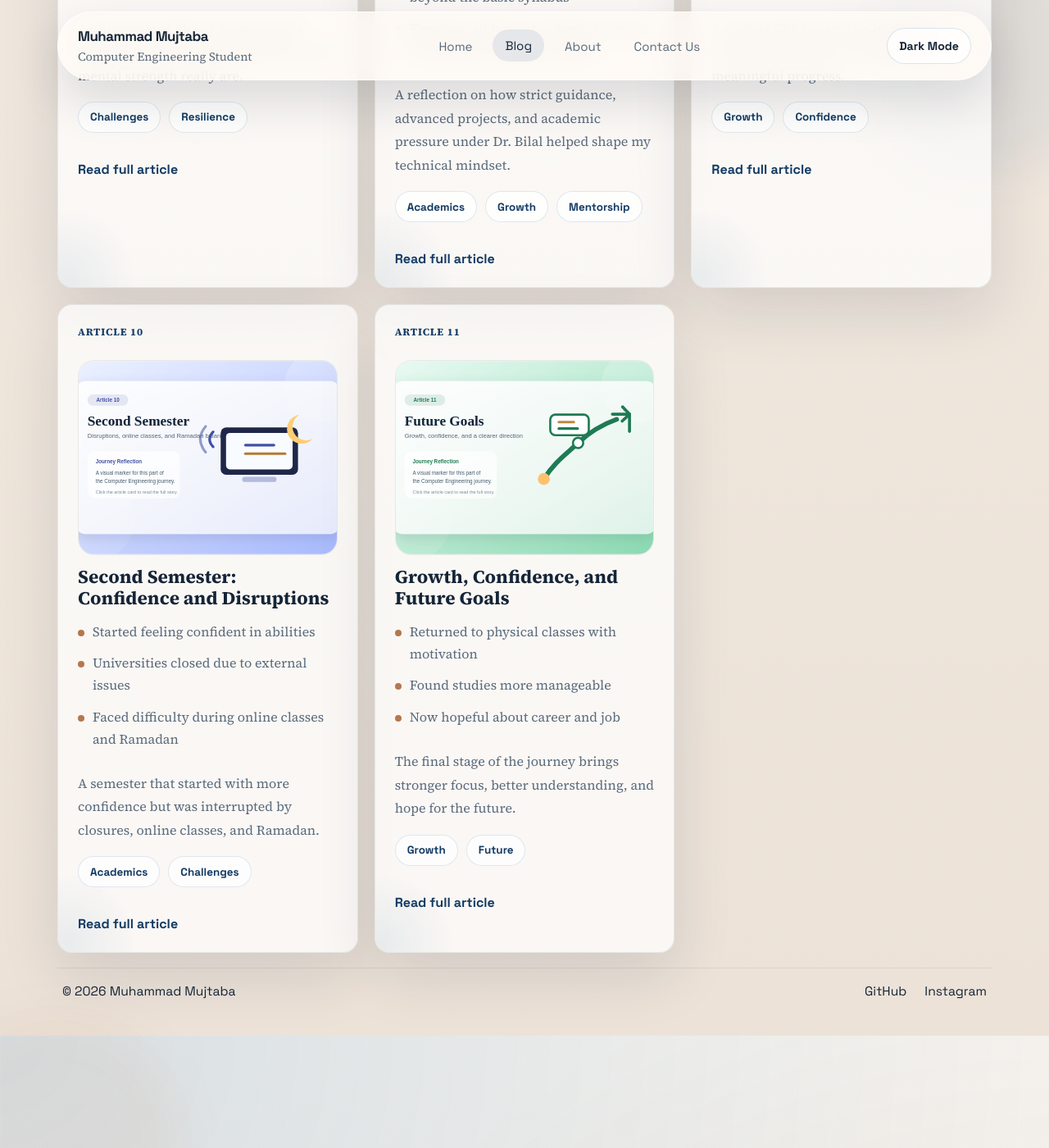
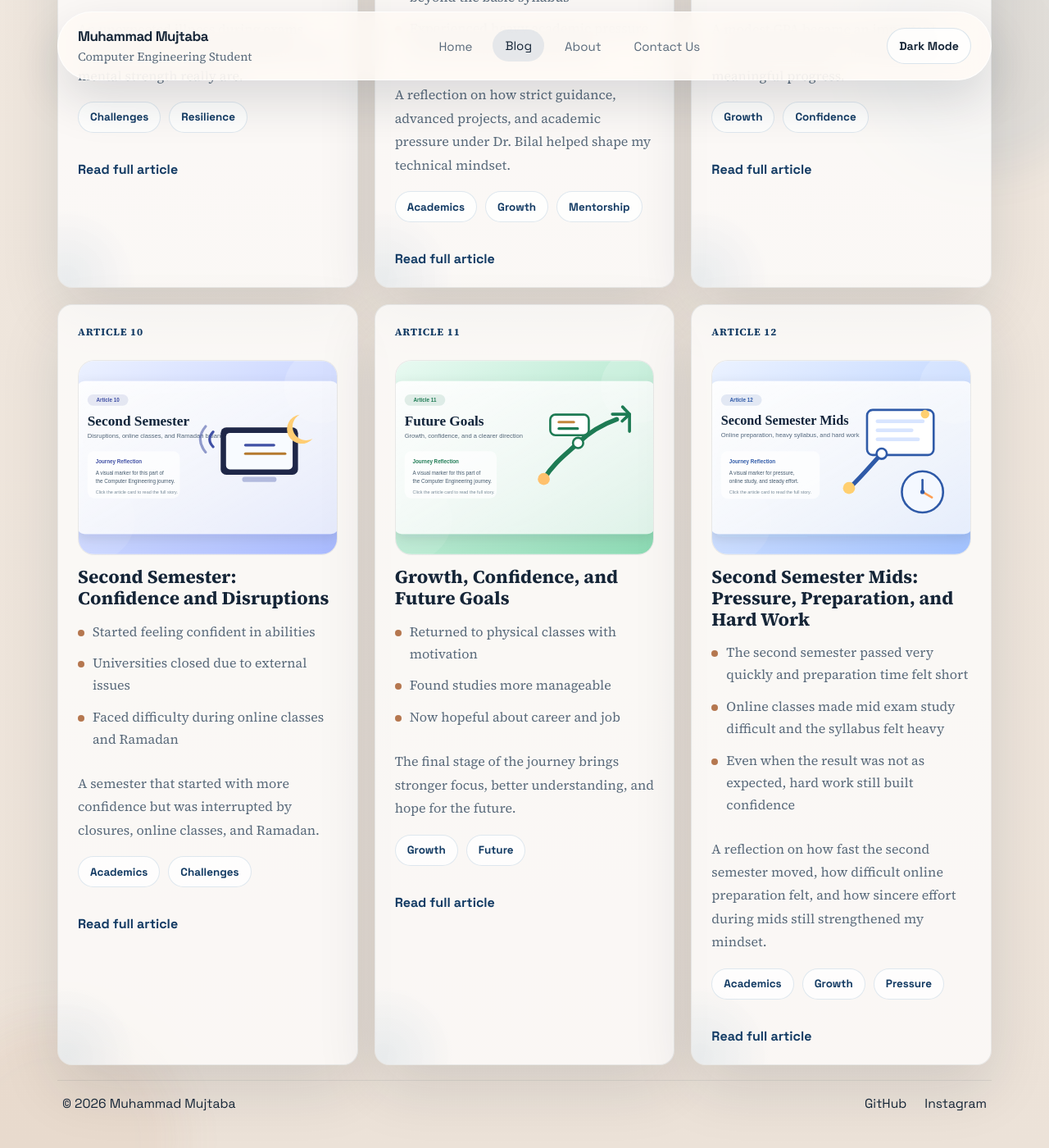
Before and after one commit to muhamamd-mujtaba/muhamamd-mujtaba.github.io, a Jekyll site: the page built from blog.html, in a window 1280 px wide and 1400 px high, scrolled down 4203 px. Shown: the whole window at 82% size. Built offline with Jekyll 4.4.1, drawn with Linux system fonts in a browser that asks for light colours.

Commit message:
Add article 12 second semester mids reflection

```diff
--- /dev/null
+++ b/_posts/2026-05-01-article-12-second-semester-mid-pressure-and-hard-work.md
@@ -0,0 +1,23 @@
+---
+title: "Second Semester Mids: Pressure, Preparation, and Hard Work"
+description: "Article 12 of Muhammad Mujtaba's journey in Computer Engineering."
+summary: "A reflection on how fast the second semester moved, how difficult online preparation felt, and how sincere effort during mids still strengthened my mindset."
+article_number: 12
+permalink: /posts/article-12.html
+image: /assets/article-12-visual.svg
+points:
+  - "The second semester passed very quickly and preparation time felt short"
+  - "Online classes made mid exam study difficult and the syllabus felt heavy"
+  - "Even when the result was not as expected, hard work still built confidence"
+tags:
+  - Academics
+  - Growth
+  - Pressure
+footer_text: "Article 12 from My Journey in Computer Engineering."
+footer_link_label: "View All Posts"
+footer_link_url: /blog.html
+---
+
+<p>One of the most surprising parts of my second semester was how quickly the time passed. It honestly felt as if the semester started and moved forward without giving me enough time to fully realize how much work was building up. Because many classes were online, my preparation was not as strong as I wanted it to be. Studying online is not easy for me because it becomes difficult to stay fully focused, understand everything clearly, and keep the same routine that physical classes create. Before I could properly settle into the flow of the semester, the mid exams arrived, and that created a lot of tension for me. Another reason for that pressure was the syllabus, which was quite large for mids, and it felt challenging to cover everything properly in such a short time.</p>
+
+<p>The mid week was especially difficult because I tried to work very hard and give my full effort. I spent that time with real concern and seriousness, and I honestly did my best to prepare. Still, my mids did not go as well as I had expected. One issue I personally face is that even when I study a lot, I sometimes forget things at the important moment. That makes exams more stressful for me and affects my confidence. Even so, I do not believe my effort was wasted. I know that sincere hard work always gives some result, even if it does not appear immediately. This experience taught me that struggle, effort, and patience are all part of growth. I am satisfied that I tried with full honesty, and I believe the reward for that effort will come sooner or later.</p>
--- a/index.html
+++ b/index.html
@@ -75,7 +75,7 @@ footer_link_url: /blog.html
       <p>Home, About, Contact Us, and Blog all stay separate and easy to understand.</p>
     </article>
     <article class="info-card stat-card">
-      <span class="stat-value">11</span>
+      <span class="stat-value">12</span>
       <p class="stat-label">Journey Articles</p>
       <p>Each article lives on its own page and can be opened from the Blog section.</p>
     </article>
```
Also changed, not shown: assets/article-12-visual.svg (added).
